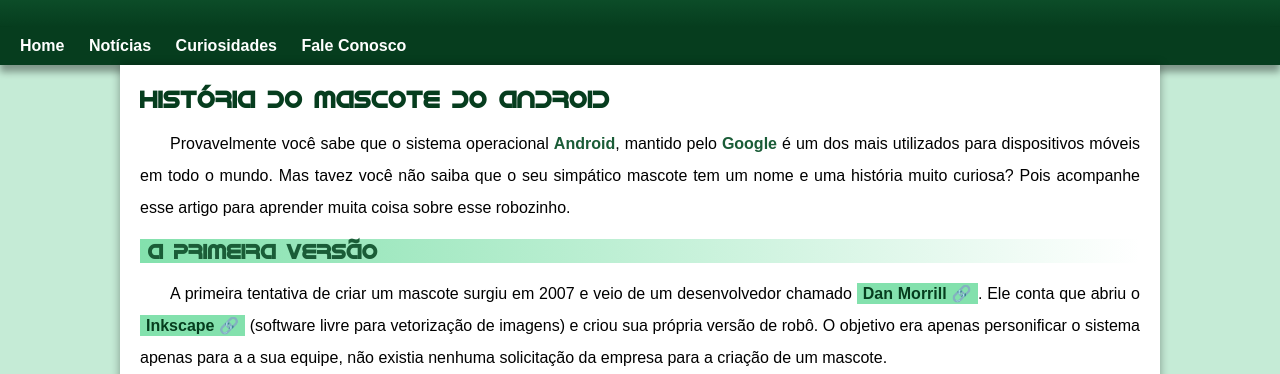
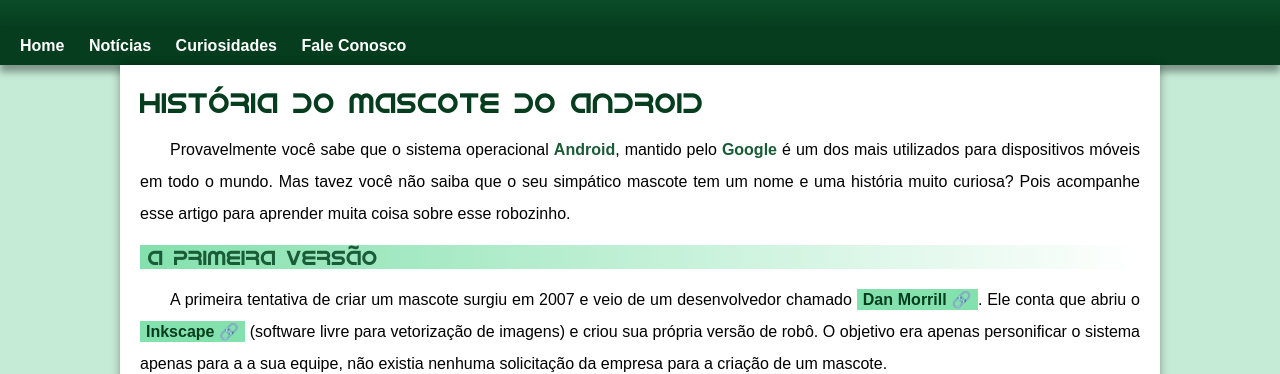
Before and after one commit to eduardobastier/android_site, a plain HTML site: page index.html in a window 1280 px wide. Shown: the part 163-537 px from the top of the page. Drawn offline with Linux system fonts and the light colour scheme.

Commit message:
Mudanças na fonte

```diff
--- a/style/style.css
+++ b/style/style.css
@@ -106,6 +106,8 @@ main img.pequena {
 main h1 {
     color: var(--cor5);
     font-family: var(--font-android);
+    font-weight: normal;
+    font-size: 1.8em;
 }
 
 main h2 {
@@ -114,6 +116,7 @@ main h2 {
     font-size: 1.3em;
     background-image: linear-gradient(to right, var(--cor1), transparent);
     text-indent: 8px;
+    font-weight: normal;
 }
 
 main p {
```
